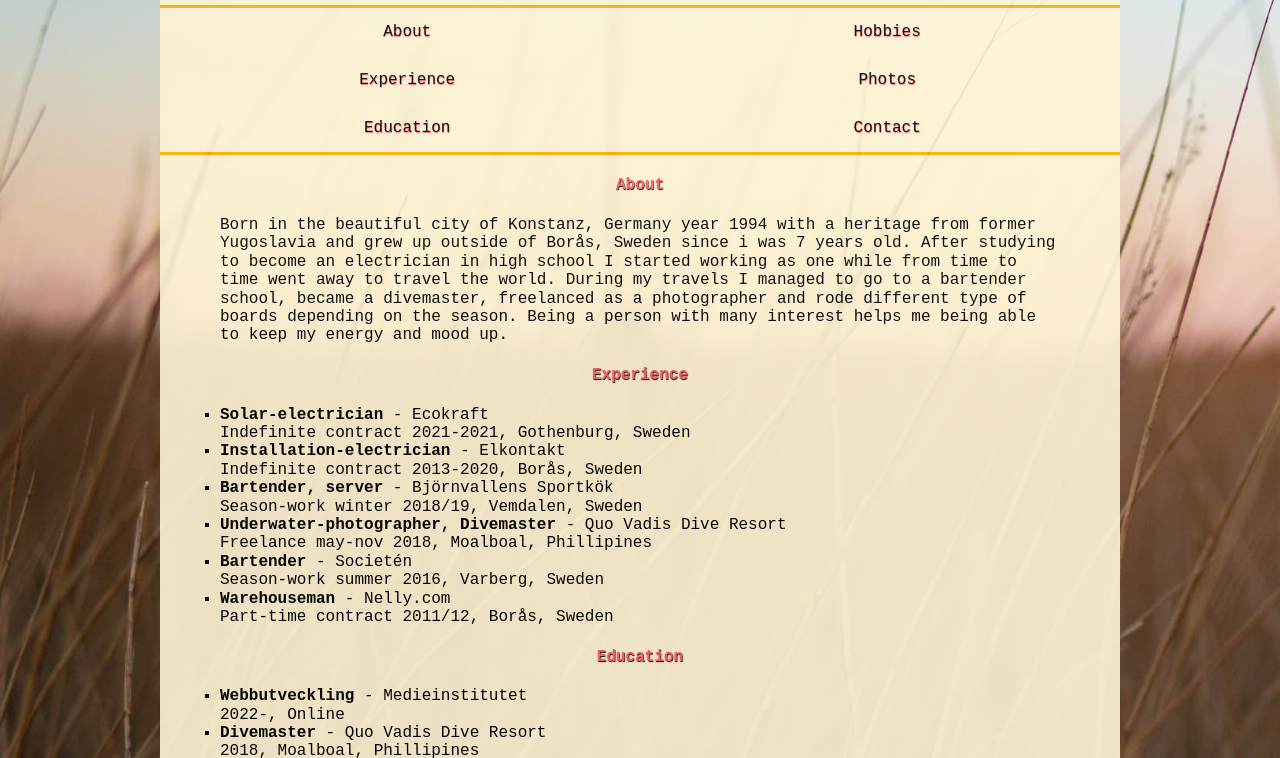
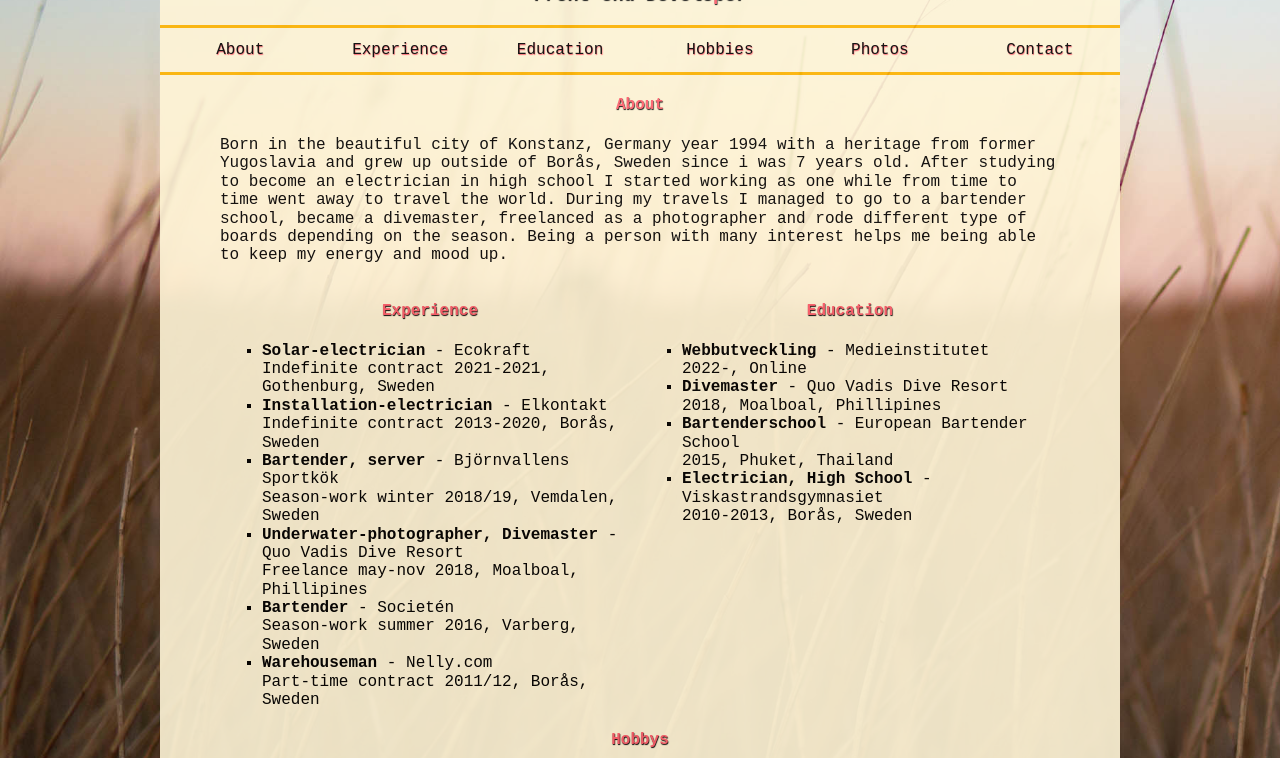
Before and after one commit to alengusinac/CV, a website built with Parcel: page index.html in a window 1280 px wide. Shown: the part 249-1007 px from the top of the page. Built offline with nearby package versions, Linux system fonts and the light colour scheme.

Commit message:
fixed layout for desktop

```diff
--- a/css/_desktop.scss
+++ b/css/_desktop.scss
@@ -1,3 +1,37 @@
 @media only screen and (min-width: 960px) {
 
+    .card_container {
+        margin-top: 20px;
+        margin-bottom: 20px;
+        border-radius: 10px;
+    }
+
+    nav {
+        height: 50px;
+    }
+
+    nav ul {
+        flex-direction: row;
+        justify-content: space-evenly;
+        align-items: center;
+    }
+
+    nav ul li {
+        height: 100%;
+        width: 16.6%;
+    }
+
+    main {
+        display: flex;
+        flex-wrap: wrap;
+    }
+
+    .about, .hobbies, .contact {
+        width: 100%;
+    }
+
+    .experience, .education {
+        width: 50%;
+    }
+
 }
--- a/css/_tablet.scss
+++ b/css/_tablet.scss
@@ -1,5 +1,11 @@
 @media only screen and (min-width: 650px) {
+
     main {
         padding: 0 60px;
     }
+
+    main ol {
+        padding-left: 10%;
+    }
+
 }
```
Also changed, not shown: css/style.css, 1 other file.
